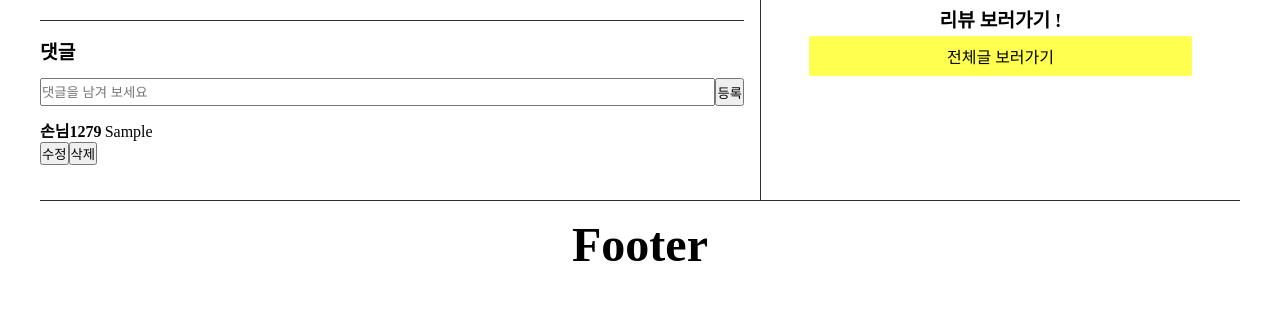
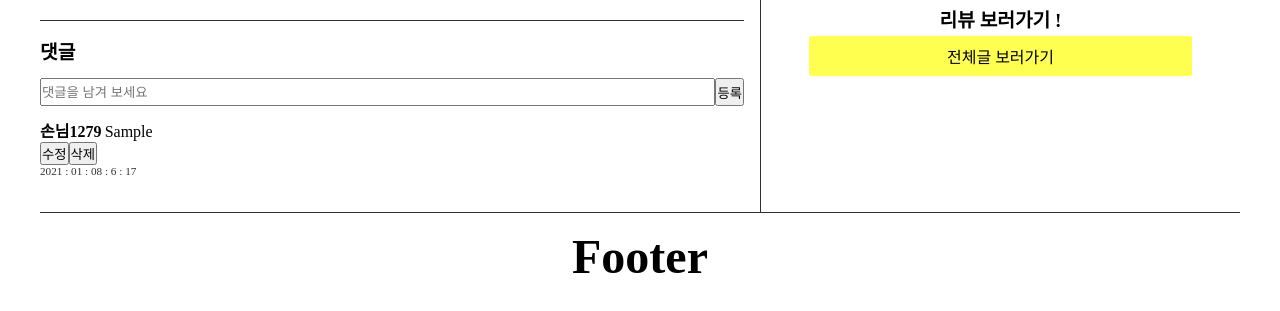
Before and after one commit to hyebin26/vanillaJs_review, a website: page views/update.html in a window 1280 px wide. Both pictures are taken after typing "Sample" into the empty fields and a click on the button "등록". Shown: the part 195-506 px from the top of the page. Drawn offline with Linux system fonts and the light colour scheme; no server answers.

Commit message:
add to feed date

```diff
--- a/public/css/update.css
+++ b/public/css/update.css
@@ -116,3 +116,8 @@ main {
   font-weight: bold;
   padding-right: 0.2rem;
 }
+
+.comment_date {
+  color: var(--border);
+  font-size: 0.7rem;
+}
--- a/src/javascript/update.js
+++ b/src/javascript/update.js
@@ -1,9 +1,21 @@
 const updateCommentContainer = document.querySelector(".comments");
 
+const loadDate = () => {
+  const date = new Date();
+  const year = date.getFullYear();
+  const month = date.getMonth();
+  const ddate = date.getDate();
+  const hour = date.getHours();
+  const min = date.getMinutes();
+  const time = `${year} : ${month + 1 >= 10 ? month : "0" + (month + 1)} : ${
+    ddate >= 10 ? ddate : "0" + ddate
+  } : ${hour} : ${min >= 10 ? min : "0" + min}`;
+  return time;
+};
+
 const loadUpdate = async () => {
-  const data = await fetch(location.href + "/json").then((result) =>
-    result.json()
-  );
+  const data = await fetch(location.href + "/json") //
+    .then((result) => result.json());
   showUpdateData(data[0]);
 };
 
@@ -64,6 +76,7 @@ const clickCommentBtn = (e) => {
   const commentFeedDiv = document.createElement("div");
   const commentFeedDeleteBtn = document.createElement("button");
   const commentFeedUpdateBtn = document.createElement("button");
+  const commentDate = document.createElement("p");
 
   commentList.classList.add("comments_feed");
   commentUserId.classList.add("comments_feed_userId");
@@ -71,18 +84,21 @@ const clickCommentBtn = (e) => {
   commentFeedDiv.classList.add("comment_feed_div");
   commentFeedDeleteBtn.classList.add("comment_delete_btn");
   commentFeedUpdateBtn.classList.add("comment_update_btn");
+  commentDate.classList.add("comment_date");
 
+  updateCommentContainer.appendChild(commentList);
   commentList.appendChild(commentUserId);
   commentList.appendChild(commentContent);
   commentList.appendChild(commentFeedDiv);
+  commentList.appendChild(commentDate);
   commentFeedDiv.appendChild(commentFeedUpdateBtn);
   commentFeedDiv.appendChild(commentFeedDeleteBtn);
-  updateCommentContainer.appendChild(commentList);
 
   commentFeedUpdateBtn.innerText = "수정";
   commentFeedDeleteBtn.innerText = "삭제";
   commentContent.innerText = updateCommentInput.value;
   commentUserId.innerText = "손님1279";
+  commentDate.innerText = loadDate();
 
   commentFeedDeleteBtn.addEventListener("click", handleDelete);
   commentFeedUpdateBtn.addEventListener("click", handleUpdate);
```
Also changed, not shown: README.md.
